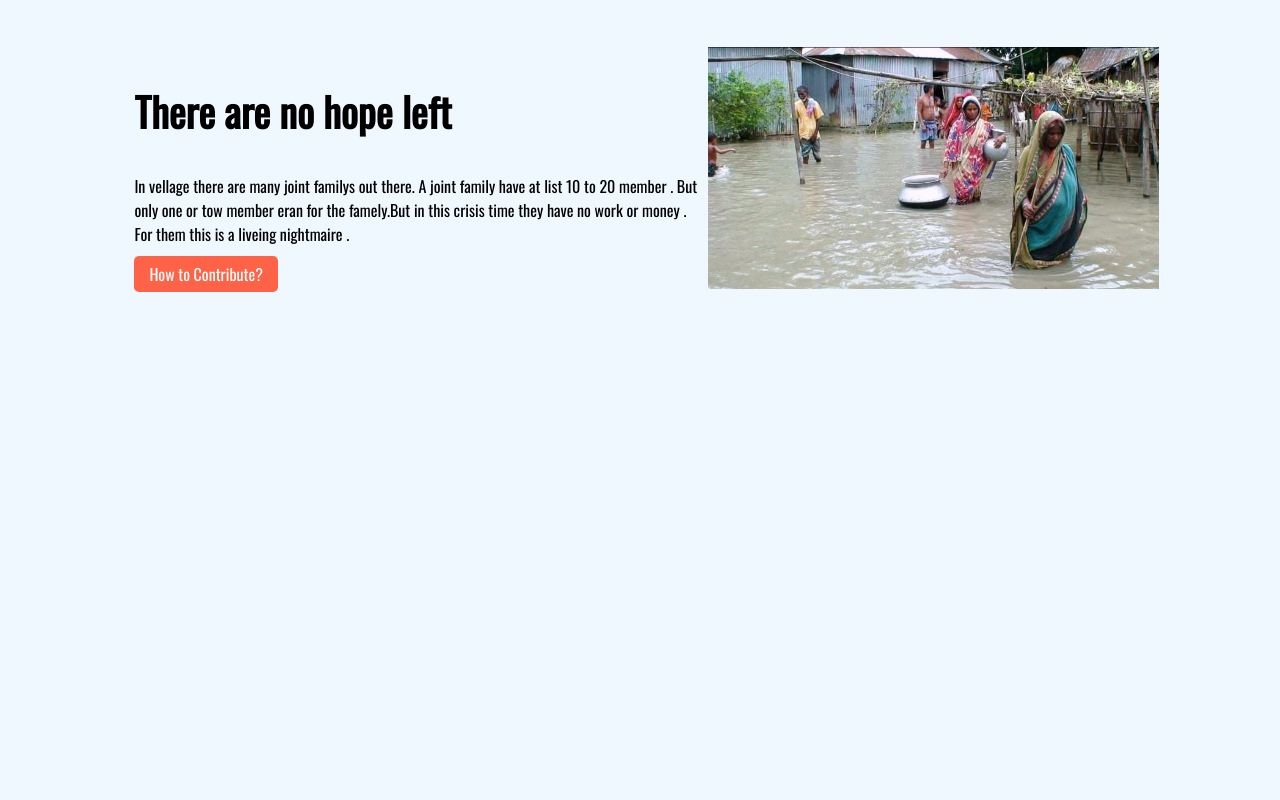
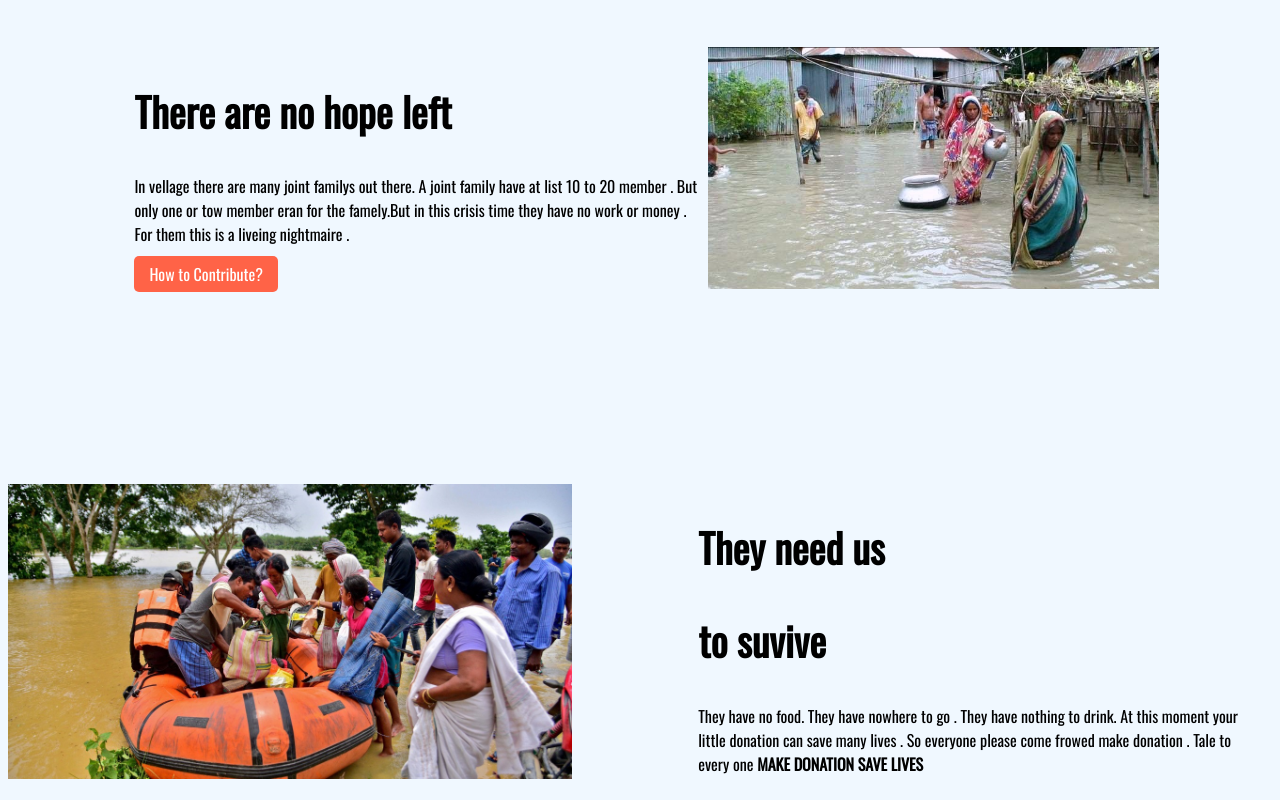
Before and after one commit to Biplob17h/donate-today, a plain HTML site: page index.html in a window 1280 px wide. Shown: the part 2146-2946 px from the top of the page. Before the commit the page ends 2448 px from the top, so only its background shows below. Drawn offline with nearby package versions, Linux system fonts and the light colour scheme; files whose address does not match are found by name.

Commit message:
section 6

```diff
--- a/index.html
+++ b/index.html
@@ -95,6 +95,18 @@
             <img src="images/joint.jpg" alt="this is a photo of a jonit famely">
            </div>
     </section>
+    <section class="head">
+        <div class="donation-image">
+            <img src="images/donation5.jpg" alt="this is a images of boat fill with flood victims">
+        </div>
+        <div class="save-lives">
+            <h1>They need us </h1>
+            <h1>  to suvive</h1>
+            <p>
+                They have no food. They have nowhere to go . They have nothing to drink. At this moment your little donation can save many lives . So everyone please come frowed make donation . Tale to every one <STrong>MAKE DONATION SAVE LIVES</STrong>
+            </p>
+        </div>
+    </section>
 
 </body>
 </html>
--- a/style.css
+++ b/style.css
@@ -82,3 +82,10 @@ background-repeat: no-repeat;
 .donation-photo img{
   width: 80%;
 }
+.donation-image{
+  width: 50%;
+  background-repeat: no-repeat;
+}
+.donation-image img{
+  width: 100%;
+}
```
